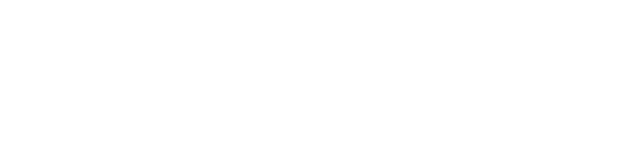
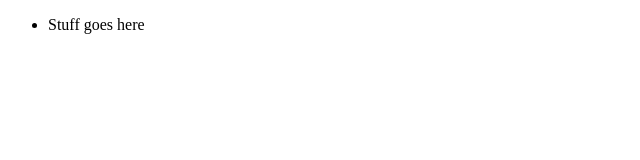
Before and after one commit to mpizarro03/warmupGithub, a website: page public/index.html in a window 1280 px wide. Shown: the whole page, without its empty margins (0-640 px from the left). Drawn offline with Linux system fonts and the light colour scheme.

Commit message:
more stuff

```diff
--- a/public/index.html
+++ b/public/index.html
@@ -6,6 +6,9 @@
   </head>
   <body>
     <title>Flynt killed it creating this repo!</title>
-
+    <ul>
+      <li> Stuff goes here
+      </li>
+    </ul>
   </body>
 </html>
```
